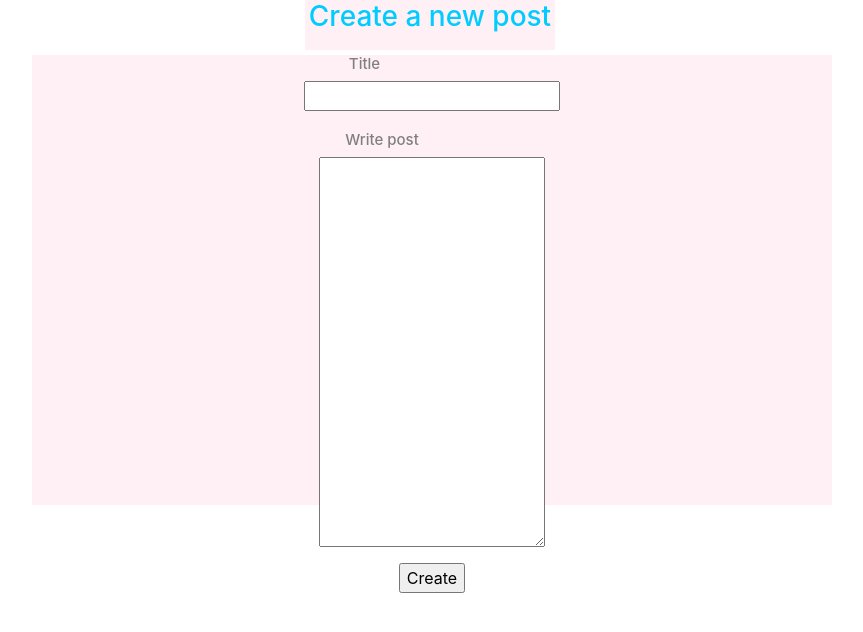
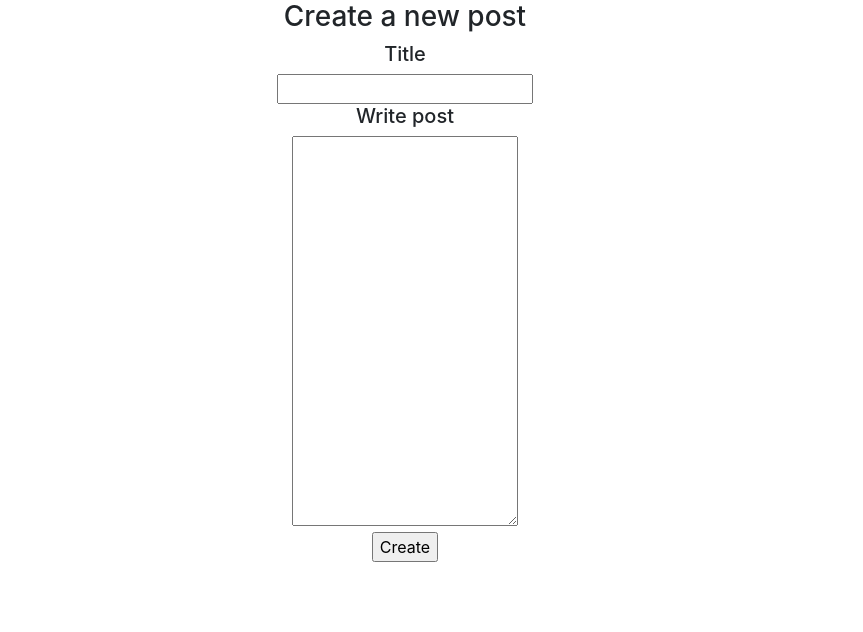
Before and after one commit to saifeddin1/forums-flask, a Flask app: page /topic/add in a window 1280 px wide. Shown: the top 632 px of the page, without its empty margins (235-1098 px from the left). Run offline with Flask 2, Linux system fonts and the light colour scheme; some libraries are stand-ins or nearby versions.

Commit message:
centered the form

```diff
--- a/app/templates/topic_add.html
+++ b/app/templates/topic_add.html
@@ -3,16 +3,16 @@
 	<head>
 		<title>Topic add</title>
 		<meta charset="utf-8" />
-		<link rel="stylesheet" type="text/css" href="\static\forms.css">
+
 		<link rel="stylesheet" href="/static/css/bootstrap.min.css">
 		<link rel="icon" type="image/x-icon" href="/static/images/favicon.ico">
 
 	</head>
 	<body>
-		<div class="title">
+		<div class="title" style="text-align: center;">
 			<h3>Create a new post</h3>
 		</div>
-		<div class="creation">
+		<div class="creation" style="text-align: center;">
 			<form action="{{ url_for('topic_add') }}" method="post">
 				<h5 id="header5">Title</h5>
 				<input type="text" name="title" maxlength="20" />
```
